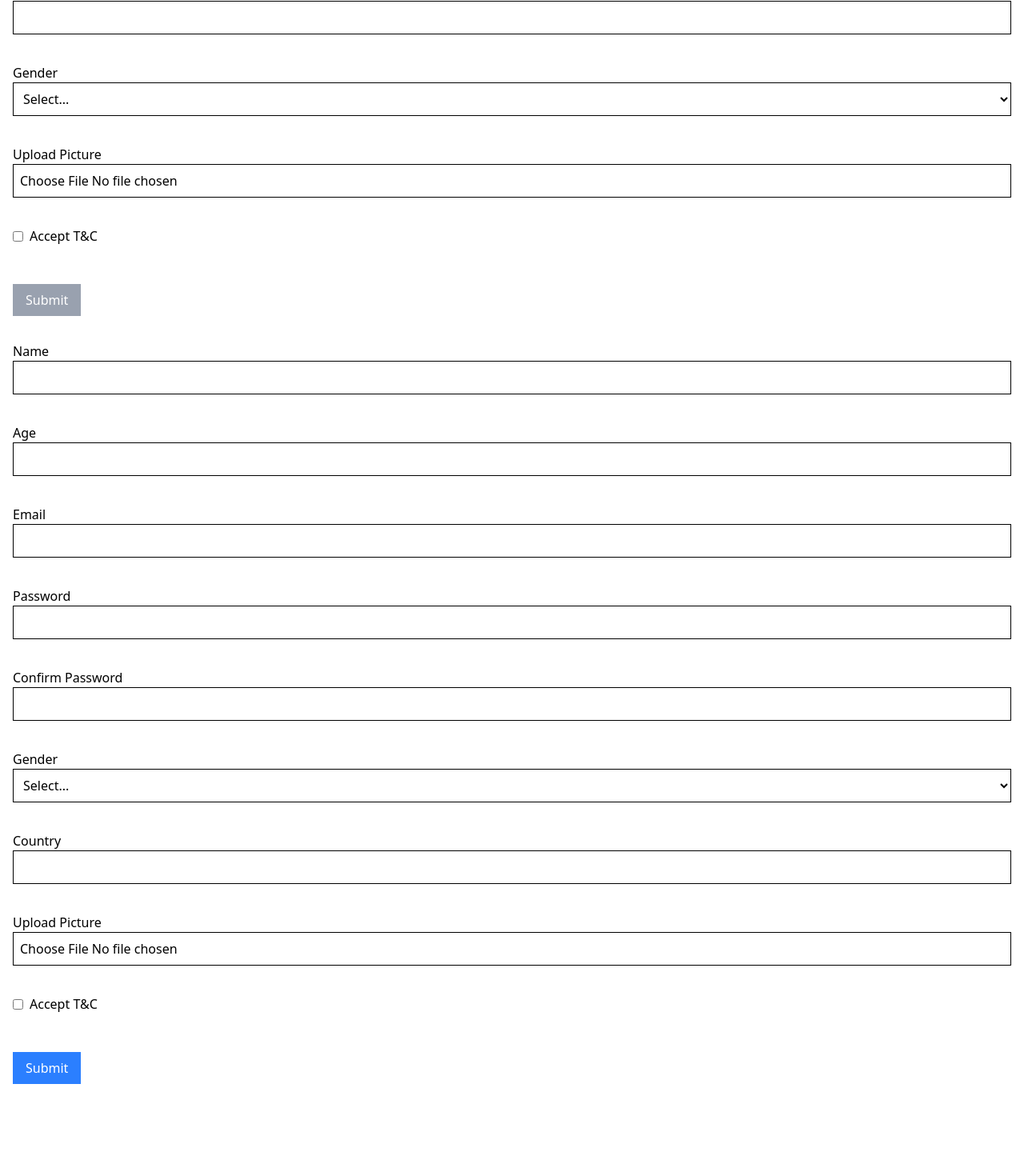
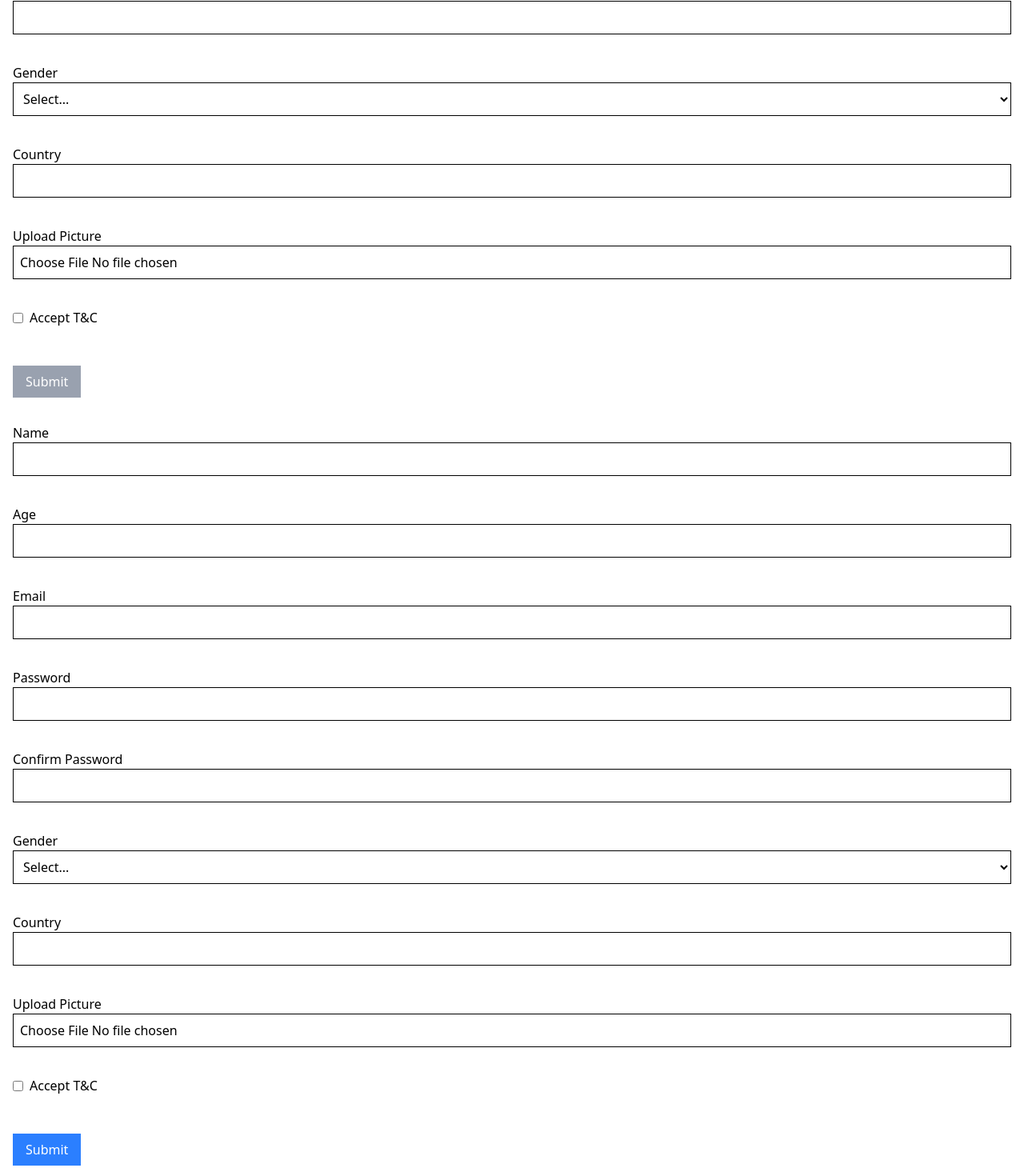
Before and after one commit to AnriAko/rs-react-forms, a React (Vite) app: page / in a window 1280 px wide. Shown: the part 471-1941 px from the top of the page at 80% size. Before the commit the page ends 1842 px from the top, so only its background shows below. Built offline with nearby package versions, Linux system fonts and the light colour scheme.

Commit message:
refactor: form refactor

```diff
--- a/src/components/controlled-form/controlled-form.tsx
+++ b/src/components/controlled-form/controlled-form.tsx
@@ -1,43 +1,10 @@
 import { useForm } from 'react-hook-form';
+import { zodResolver } from '@hookform/resolvers/zod';
+import { signupSchema } from '~/components/signup-schema';
+import { FormField } from '~/ui/form-field';
+import { ErrorMessage } from '~/ui/error-message';
+import { COUNTRIES } from '~/components/forms-config';
 import { z } from 'zod';
-import { zodResolver } from '@hookform/resolvers/zod';
-
-const MAX_FILE_SIZE = 5 * 1024 * 1024;
-const ACCEPTED_IMAGE_TYPES = ['image/jpeg', 'image/png'];
-
-const signupSchema = z
-  .object({
-    name: z
-      .string()
-      .regex(/^[A-Z][a-zA-Z]*$/, 'Name must start with uppercase'),
-    age: z.coerce.number().min(0, 'Age must be non-negative'),
-    email: z.email('Invalid email'),
-    password: z
-      .string()
-      .min(6, 'Password too short')
-      .regex(/[0-9]/, 'Must include number')
-      .regex(/[A-Z]/, 'Must include uppercase')
-      .regex(/[a-z]/, 'Must include lowercase')
-      .regex(/[^a-zA-Z0-9]/, 'Must include special character'),
-    confirmPassword: z.string().min(6),
-    gender: z.string().nonempty('Select gender'),
-    terms: z
-      .boolean()
-      .refine((val) => val === true, { message: 'Must accept T&C' }),
-    picture: z
-      .any()
-      .refine((files) => files?.length === 1, 'File is required')
-      .transform((files) => files[0] as File)
-      .refine((file) => file.size <= MAX_FILE_SIZE, 'File size must be ≤ 5MB')
-      .refine(
-        (file) => ACCEPTED_IMAGE_TYPES.includes(file.type),
-        'Only .png or .jpeg allowed'
-      ),
-  })
-  .refine((data) => data.password === data.confirmPassword, {
-    message: 'Passwords must match',
-    path: ['confirmPassword'],
-  });
 
 type SignupFormData = z.infer<typeof signupSchema>;
 
@@ -51,105 +18,89 @@ export default function ControlledForm() {
     resolver: zodResolver(signupSchema),
     mode: 'onChange',
   });
-
   const onSubmit = (data: SignupFormData) => {
     const reader = new FileReader();
     reader.onloadend = () => {
-      console.log('Controlled form data:', {
-        ...data,
-        picture: reader.result,
-      });
+      console.log('Controlled form data:', { ...data, picture: reader.result });
     };
     reader.readAsDataURL(data.picture);
     reset();
   };
 
-  const ErrorMessage = ({ message }: { message?: string }) => (
-    <p className="text-red-500 min-h-[1.25rem]">{message || '\u00A0'}</p>
-  );
-
   return (
     <form onSubmit={handleSubmit(onSubmit)} className="p-4 space-y-3">
-      <div>
-        <label htmlFor="name">Name</label>
-        <input {...register('name')} id="name" className="border p-2 w-full" />
-        <ErrorMessage message={errors.name?.message as string} />
-      </div>
+      <FormField<SignupFormData>
+        label="Name"
+        name="name"
+        register={register('name')}
+        error={errors.name?.message}
+      />
+      <FormField<SignupFormData>
+        label="Age"
+        name="age"
+        type="number"
+        register={register('age')}
+        error={errors.age?.message}
+      />
+      <FormField<SignupFormData>
+        label="Email"
+        name="email"
+        type="email"
+        register={register('email')}
+        error={errors.email?.message}
+      />
+      <FormField<SignupFormData>
+        label="Password"
+        name="password"
+        type="password"
+        register={register('password')}
+        error={errors.password?.message}
+      />
+      <FormField<SignupFormData>
+        label="Confirm Password"
+        name="confirmPassword"
+        type="password"
+        register={register('confirmPassword')}
+        error={errors.confirmPassword?.message}
+      />
 
-      <div>
-        <label htmlFor="age">Age</label>
-        <input
-          {...register('age')}
-          id="age"
-          type="number"
-          className="border p-2 w-full"
-        />
-        <ErrorMessage message={errors.age?.message as string} />
-      </div>
+      <FormField<SignupFormData>
+        label="Gender"
+        name="gender"
+        as="select"
+        options={['Male', 'Female', 'Bread', 'Other', 'Prefer not to say']}
+        register={register('gender')}
+        error={errors.gender?.message}
+      />
 
-      <div>
-        <label htmlFor="email">Email</label>
-        <input
-          {...register('email')}
-          id="email"
-          className="border p-2 w-full"
-        />
-        <ErrorMessage message={errors.email?.message as string} />
-      </div>
+      <FormField<SignupFormData>
+        label="Country"
+        name="country"
+        as="input"
+        list="countries"
+        register={register('country')}
+        error={errors.country?.message}
+      />
+      <datalist id="countries">
+        {COUNTRIES.map((c) => (
+          <option key={c} value={c} />
+        ))}
+      </datalist>
 
-      <div>
-        <label htmlFor="password">Password</label>
-        <input
-          {...register('password')}
-          id="password"
-          type="password"
-          className="border p-2 w-full"
-        />
-        <ErrorMessage message={errors.password?.message as string} />
-      </div>
-
-      <div>
-        <label htmlFor="confirmPassword">Confirm Password</label>
-        <input
-          {...register('confirmPassword')}
-          id="confirmPassword"
-          type="password"
-          className="border p-2 w-full"
-        />
-        <ErrorMessage message={errors.confirmPassword?.message as string} />
-      </div>
-
-      <div>
-        <label htmlFor="gender">Gender</label>
-        <select
-          {...register('gender')}
-          id="gender"
-          className="border p-2 w-full"
-        >
-          <option value="">Select...</option>
-          <option value="male">Male</option>
-          <option value="female">Female</option>
-        </select>
-        <ErrorMessage message={errors.gender?.message as string} />
-      </div>
-
-      <div>
-        <label htmlFor="picture">Upload Picture</label>
-        <input
-          {...register('picture')}
-          id="picture"
-          type="file"
-          accept="image/png, image/jpeg"
-          className="border p-2 w-full"
-        />
-        <ErrorMessage message={errors.picture?.message as string} />
-      </div>
+      <FormField<SignupFormData>
+        label="Upload Picture"
+        name="picture"
+        as="file"
+        options={['image/png', 'image/jpeg']}
+        register={register('picture')}
+        error={errors.picture?.message as string}
+      />
 
       <div className="flex items-center space-x-2">
         <input type="checkbox" {...register('terms')} id="terms" />
         <label htmlFor="terms">Accept T&C</label>
       </div>
-      <ErrorMessage message={errors.terms?.message as string} />
+      <ErrorMessage message={errors.terms?.message} />
 
       <button
         type="submit"
--- /dev/null
+++ b/src/components/forms-config.ts
@@ -0,0 +1,10 @@
+export const MAX_FILE_SIZE = 5 * 1024 * 1024;
+export const ACCEPTED_IMAGE_TYPES = ['image/jpeg', 'image/png'];
+export const COUNTRIES = [
+  'Poland',
+  'Germany',
+  'France',
+  'Spain',
+  'USA',
+  'Canada',
+];
--- /dev/null
+++ b/src/components/signup-schema.ts
@@ -0,0 +1,50 @@
+import { z } from 'zod';
+import {
+  ACCEPTED_IMAGE_TYPES,
+  MAX_FILE_SIZE,
+  COUNTRIES,
+} from '~/components/forms-config';
+
+export const signupSchema = z
+  .object({
+    name: z
+      .string()
+      .regex(/^[A-Z][a-zA-Z]*$/, 'Name must start with uppercase'),
+    age: z.coerce.number().min(0, 'Age must be non-negative'),
+    email: z.string().email('Invalid email'),
+    password: z
+      .string()
+      .min(6, 'Password too short')
+      .regex(/[0-9]/, 'Must include number')
+      .regex(/[A-Z]/, 'Must include uppercase')
+      .regex(/[a-z]/, 'Must include lowercase')
+      .regex(/[^a-zA-Z0-9]/, 'Must include special character'),
+    confirmPassword: z.string().min(6),
+    gender: z.string().nonempty('Select gender'),
+    country: z.enum(
+      COUNTRIES as [string, ...string[]],
+      'Select a valid country'
+    ),
+    terms: z
+      .boolean()
+      .refine((val) => val === true, { message: 'Must accept T&C' }),
+    picture: z
+      .unknown()
+      .refine(
+        (files) => Array.isArray(files) && files.length === 1,
+        'File is required'
+      )
+      .transform((files) => (files as FileList)[0])
+      .refine(
+        (file) => (file as File).size <= MAX_FILE_SIZE,
+        'File size must be ≤ 5MB'
+      )
+      .refine(
+        (file) => ACCEPTED_IMAGE_TYPES.includes((file as File).type),
+        'Only .png or .jpeg allowed'
+      ),
+  })
+  .refine((data) => data.password === data.confirmPassword, {
+    message: 'Passwords must match',
+    path: ['confirmPassword'],
+  });
--- a/src/components/uncontrolled-form/uncontrolled-form.tsx
+++ b/src/components/uncontrolled-form/uncontrolled-form.tsx
@@ -1,70 +1,25 @@
 import { FormEvent, useState } from 'react';
-import { z } from 'zod';
-
-const MAX_FILE_SIZE = 5 * 1024 * 1024;
-const ACCEPTED_IMAGE_TYPES = ['image/jpeg', 'image/png'];
-const countries = ['Poland', 'Germany', 'France', 'Spain', 'USA', 'Canada'];
-
-const schema = z
-  .object({
-    name: z
-      .string()
-      .regex(/^[A-Z][a-zA-Z]*$/, 'Name must start with uppercase'),
-    age: z
-      .string()
-      .regex(/^\d+$/, 'Age must be a number')
-      .transform(Number)
-      .refine((val) => val >= 0, 'Age must be non-negative'),
-    email: z.email('Invalid email'),
-    password: z
-      .string()
-      .min(6, 'Password too short')
-      .regex(/[0-9]/, 'Must include number')
-      .regex(/[A-Z]/, 'Must include uppercase')
-      .regex(/[a-z]/, 'Must include lowercase')
-      .regex(/[^a-zA-Z0-9]/, 'Must include special character'),
-    confirmPassword: z.string().min(6),
-    gender: z.string().nonempty('Select gender'),
-    terms: z.literal('on', { message: 'Must accept T&C' }),
-    country: z.string().nonempty('Select country'),
-    picture: z
-      .any()
-      .refine((files) => files?.length === 1, 'File is required')
-      .transform((files) => files[0] as File)
-      .refine((file) => file.size <= MAX_FILE_SIZE, 'File size must be ≤ 5MB')
-      .refine(
-        (file) => ACCEPTED_IMAGE_TYPES.includes(file.type),
-        'Only .png or .jpeg allowed'
-      ),
-  })
-  .refine((data) => data.password === data.confirmPassword, {
-    message: 'Passwords must match',
-    path: ['confirmPassword'],
-  });
-const ErrorMessage = ({ message }: { message?: string }) => (
-  <p className="text-red-500 min-h-[1.25rem]">{message || '\u00A0'}</p>
-);
+import { signupSchema } from '~/components/signup-schema';
+import { ErrorMessage } from '~/ui/error-message';
+import { FormField } from '~/ui/form-field';
+import { COUNTRIES } from '~/components/forms-config';
 
 export default function UncontrolledForm() {
   const [errors, setErrors] = useState<Record<string, string>>({});
-  const [filteredCountries, setFilteredCountries] = useState(countries);
-
-  const handleCountryChange = (value: string) => {
-    const lower = value.toLowerCase();
-    setFilteredCountries(
-      countries.filter((c) => c.toLowerCase().includes(lower))
-    );
-  };
 
   const handleSubmit = (e: FormEvent<HTMLFormElement>) => {
     e.preventDefault();
     const formData = new FormData(e.currentTarget);
     const values = Object.fromEntries(formData.entries());
 
-    const result = schema.safeParse({
+    const parsedValues = {
       ...values,
+      age: Number(values.age),
+      terms: formData.get('terms') === 'on',
       picture: formData.getAll('picture'),
-    });
+    };
+
+    const result = signupSchema.safeParse(parsedValues);
 
     if (!result.success) {
       const newErrors: Record<string, string> = {};
@@ -88,91 +43,52 @@ export default function UncontrolledForm() {
 
   return (
     <form onSubmit={handleSubmit} className="p-4 space-y-3">
-      <div>
-        <label htmlFor="name">Name</label>
-        <input name="name" id="name" className="border p-2 w-full" />
-        <ErrorMessage message={errors.name} />
-      </div>
-
-      <div>
-        <label htmlFor="age">Age</label>
-        <input name="age" id="age" className="border p-2 w-full" />
-        <ErrorMessage message={errors.age} />
-      </div>
-
-      <div>
-        <label htmlFor="email">Email</label>
-        <input name="email" id="email" className="border p-2 w-full" />
-        <ErrorMessage message={errors.email} />
-      </div>
-
-      <div>
-        <label htmlFor="password">Password</label>
-        <input
+      <FormField label="Name" name="name" error={errors.name} />
+      <FormField label="Age" name="age" type="number" error={errors.age} />
+      <FormField label="Email" name="email" type="email" error={errors.email} />
+      <FormField
+        label="Password"
         name="password"
-          id="password"
         type="password"
-          className="border p-2 w-full"
+        error={errors.password}
       />
-        <ErrorMessage message={errors.password} />
-      </div>
-
-      <div>
-        <label htmlFor="confirmPassword">Confirm Password</label>
-        <input
+      <FormField
+        label="Confirm Password"
         name="confirmPassword"
-          id="confirmPassword"
         type="password"
-          className="border p-2 w-full"
+        error={errors.confirmPassword}
       />
-        <ErrorMessage message={errors.confirmPassword} />
-      </div>
-
-      <div>
-        <label htmlFor="gender">Gender</label>
-        <select name="gender" id="gender" className="border p-2 w-full">
-          <option value="">Select...</option>
-          <option value="male">Male</option>
-          <option value="female">Female</option>
-        </select>
-        <ErrorMessage message={errors.gender} />
-      </div>
-
-      <div>
-        <label htmlFor="country">Country</label>
-        <input
+      <FormField
+        label="Gender"
+        name="gender"
+        as="select"
+        options={['Male', 'Female', 'Bread', 'Other', 'Prefer not to say']}
+        error={errors.gender}
+      />
+      <FormField
+        label="Country"
         name="country"
-          id="country"
+        as="input"
+        error={errors.country}
         list="countries"
-          className="border p-2 w-full"
-          onChange={(e) => handleCountryChange(e.target.value)}
       />
       <datalist id="countries">
-          {filteredCountries.map((c) => (
+        {COUNTRIES.map((c) => (
           <option key={c} value={c} />
         ))}
       </datalist>
-        <ErrorMessage message={errors.country} />
-      </div>
-
-      <div>
-        <label htmlFor="picture">Upload Picture</label>
-        <input
-          type="file"
+      <FormField
+        label="Upload Picture"
         name="picture"
-          id="picture"
-          accept="image/png, image/jpeg"
-          className="border p-2 w-full"
+        as="file"
+        options={['image/png', 'image/jpeg']}
+        error={errors.picture}
       />
-        <ErrorMessage message={errors.picture} />
-      </div>
-
       <div className="flex items-center space-x-2">
         <input type="checkbox" name="terms" id="terms" />
         <label htmlFor="terms">Accept T&C</label>
       </div>
       <ErrorMessage message={errors.terms} />
-
       <button type="submit" className="bg-blue-500 text-white px-4 py-2">
         Submit
       </button>
--- /dev/null
+++ b/src/ui/error-message.tsx
@@ -0,0 +1,14 @@
+type ErrorMessageProps = {
+  message?: unknown;
+  className?: string;
+};
+
+export const ErrorMessage = ({ message, className }: ErrorMessageProps) => (
+  <p className={`${className || 'text-red-500 min-h-[1.25rem]'}`}>
+    {typeof message === 'string'
+      ? message
+      : message instanceof Error
+        ? message.message
+        : '\u00A0'}
+  </p>
+);
--- /dev/null
+++ b/src/ui/form-field.tsx
@@ -0,0 +1,57 @@
+import { UseFormRegisterReturn } from 'react-hook-form';
+import { ErrorMessage } from '~/ui/error-message';
+
+type FieldProps<T> = {
+  label: string;
+  name: keyof T;
+  type?: string;
+  as?: 'input' | 'select' | 'file';
+  options?: string[];
+  register?: UseFormRegisterReturn;
+  error?: string;
+  list?: string;
+};
+
+export const FormField = <T,>({
+  label,
+  name,
+  type = 'text',
+  as = 'input',
+  options = [],
+  register,
+  error,
+  list,
+}: FieldProps<T>) => (
+  <div>
+    <label htmlFor={name as string}>{label}</label>
+    {as === 'input' && (
+      <input
+        id={name as string}
+        type={type}
+        className="border p-2 w-full"
+        {...register}
+        {...(list ? { list } : {})}
+      />
+    )}
+    {as === 'select' && (
+      <select id={name as string} className="border p-2 w-full" {...register}>
+        <option value="">Select...</option>
+        {options.map((opt) => (
+          <option key={opt} value={opt}>
+            {opt}
+          </option>
+        ))}
+      </select>
+    )}
+    {as === 'file' && (
+      <input
+        id={name as string}
+        type="file"
+        className="border p-2 w-full"
+        accept={options.join(',')}
+        {...register}
+      />
+    )}
+    <ErrorMessage message={error} />
+  </div>
+);
```
Lines whose indentation alone changed are shown as unchanged.
